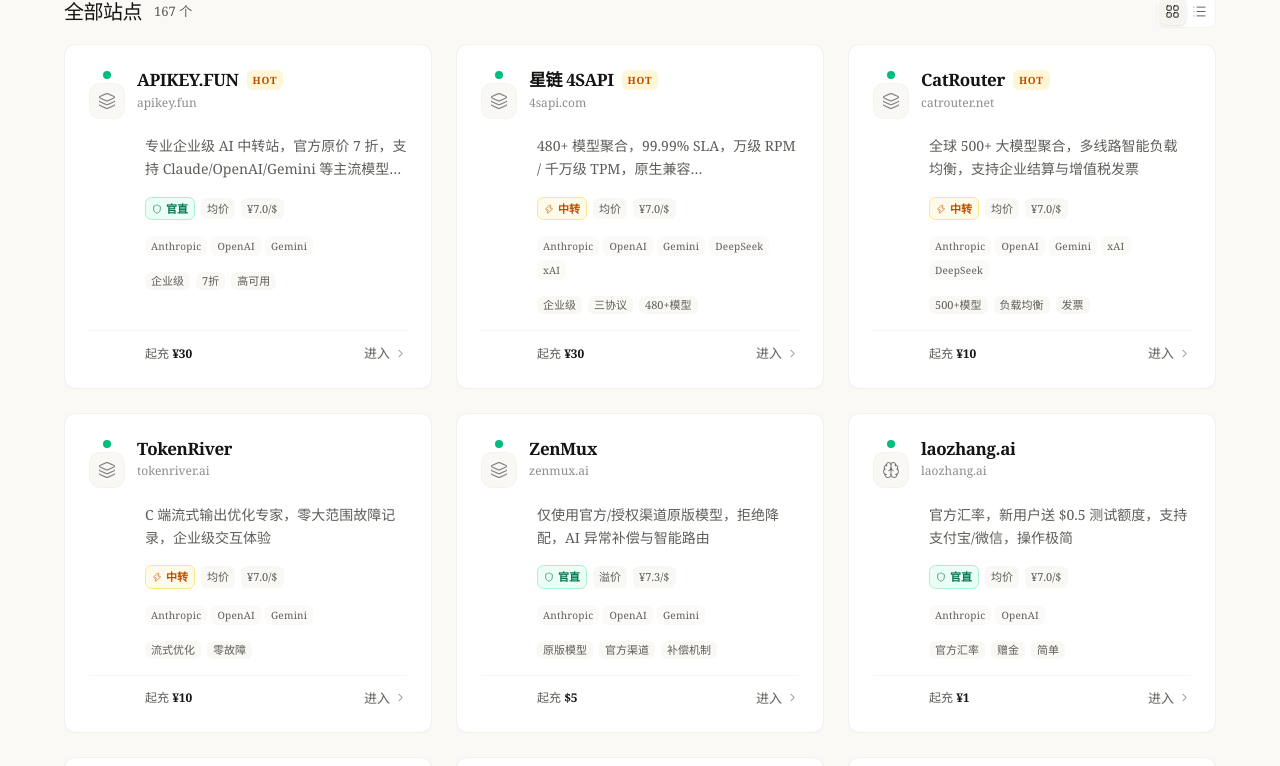
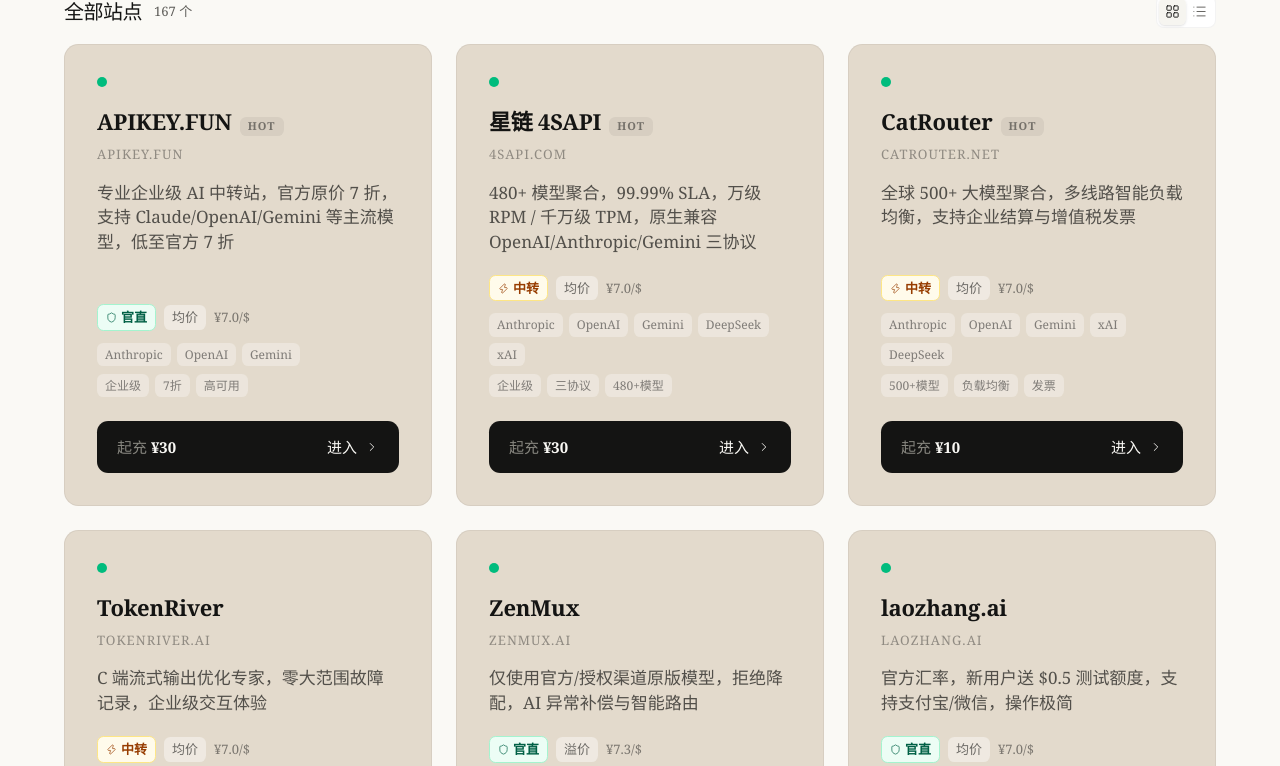
Before and after one commit to aj5364351-spec/api-nexus, a Next.js app: page / in a window 1280 px wide. Shown: the part 1171-1937 px from the top of the page. Built offline with nearby package versions, Linux system fonts and the light colour scheme.

Commit message:
Anthropic cards: oat bg, 24px sans title, 18px serif desc, dark CTA bar, sliding tab indicator

```diff
--- a/src/components/station-card.tsx
+++ b/src/components/station-card.tsx
@@ -7,27 +7,20 @@
   style?: React.CSSProperties;
 }
 
-// ─── 模型图标映射 ───
 const modelIcons: Record<ModelCategory, typeof Brain> = {
-  Claude: Brain,
-  GPT: Sparkles,
-  Gemini: Star,
-  DeepSeek: Cpu,
-  "国产": Flag,
-  "多模型": Layers,
+  Claude: Brain, GPT: Sparkles, Gemini: Star, DeepSeek: Cpu,
+  "国产": Flag, "多模型": Layers,
 };
 
-// ─── 渠道类型配置 ───
 const channelMeta: Record<ChannelType, { icon: typeof Zap; label: string; className: string }> = {
-  "官直": { icon: Shield, label: "官直", className: "bg-emerald-50 text-emerald-700 border-emerald-200 dark:bg-emerald-950/30 dark:text-emerald-400 dark:border-emerald-800/50" },
-  "中转": { icon: Zap, label: "中转", className: "bg-amber-50 text-amber-700 border-amber-200 dark:bg-amber-950/30 dark:text-amber-400 dark:border-amber-800/50" },
-  "逆向": { icon: Wrench, label: "逆向", className: "bg-red-50 text-red-600 border-red-200 dark:bg-red-950/30 dark:text-red-400 dark:border-red-800/50" },
-  "开源": { icon: LinkIcon, label: "开源", className: "bg-blue-50 text-blue-700 border-blue-200 dark:bg-blue-950/30 dark:text-blue-400 dark:border-blue-800/50" },
-  "拼车": { icon: LinkIcon, label: "拼车", className: "bg-violet-50 text-violet-700 border-violet-200 dark:bg-violet-950/30 dark:text-violet-400 dark:border-violet-800/50" },
+  "官直": { icon: Shield, label: "官直", className: "bg-emerald-50 text-emerald-800 border-emerald-200 dark:bg-emerald-950/40 dark:text-emerald-400 dark:border-emerald-800/40" },
+  "中转": { icon: Zap, label: "中转", className: "bg-amber-50 text-amber-800 border-amber-200 dark:bg-amber-950/40 dark:text-amber-400 dark:border-amber-800/40" },
+  "逆向": { icon: Wrench, label: "逆向", className: "bg-red-50 text-red-700 border-red-200 dark:bg-red-950/40 dark:text-red-400 dark:border-red-800/40" },
+  "开源": { icon: LinkIcon, label: "开源", className: "bg-blue-50 text-blue-800 border-blue-200 dark:bg-blue-950/40 dark:text-blue-400 dark:border-blue-800/40" },
+  "拼车": { icon: LinkIcon, label: "拼车", className: "bg-violet-50 text-violet-800 border-violet-200 dark:bg-violet-950/40 dark:text-violet-400 dark:border-violet-800/40" },
   "未知": { icon: Zap, label: "未知", className: "bg-muted text-muted-foreground border-muted-foreground/10" },
 };
 
-// ─── 状态点颜色 ───
 const statusDotColor: Record<string, string> = {
   verified: "bg-emerald-500",
   timeout: "bg-amber-500",
@@ -45,189 +38,148 @@
   const isApiNav = station.category === "apinav";
   const dotColor = statusDotColor[station.urlStatus] || statusDotColor.unchecked;
 
-  // ─── 列表模式 ───
+  // Anthropic-inspired card: oat bg, serif description, dark CTA
   if (layout === "list") {
     return (
-      <a
-        href={station.url}
-        target="_blank"
-        rel="noopener noreferrer"
-        className="shadow-card group flex items-center gap-4 rounded-xl bg-card px-6 py-5 no-underline transition-all duration-200"
-        style={style}
+      <a href={station.url} target="_blank" rel="noopener noreferrer"
+        className="shadow-card group flex items-center gap-5 rounded-2xl px-8 py-6 no-underline transition-all duration-200"
+        style={{ ...style, backgroundColor: '#e3dacc' }}
       >
-        {/* Status dot */}
-        <div className={`shrink-0 h-2 w-2 rounded-full ${dotColor}`} />
-
-        {/* Model icon */}
+        <div className={`shrink-0 h-2.5 w-2.5 rounded-full ${dotColor}`} />
         {ModelIcon && (
-          <div className="shrink-0 flex h-9 w-9 items-center justify-center rounded-xl bg-muted/40 border border-foreground/[0.02]">
-            <ModelIcon size={18} strokeWidth={1.5} className="text-foreground/50" />
+          <div className="shrink-0 flex h-10 w-10 items-center justify-center rounded-xl bg-white/50">
+            <ModelIcon size={20} strokeWidth={1.5} className="text-foreground/60" />
           </div>
         )}
-
-        {/* Content */}
-        <div className="flex flex-col min-w-0 flex-1 gap-0.5">
-          <div className="flex items-center gap-2">
-            <h3 className="truncate font-[family-name:var(--font-heading)] text-[16px] font-semibold leading-tight tracking-tight text-card-foreground">
+        <div className="flex flex-col min-w-0 flex-1 gap-1">
+          <h3 className="truncate font-sans text-[20px] font-semibold leading-[1.3] text-foreground">
             {station.name}
           </h3>
-            {station.featured && (
-              <span className="shrink-0 rounded-md bg-amber-100/70 px-1.5 py-0.5 text-[10px] font-semibold tracking-[0.08em] uppercase text-amber-700">
-                Hot
-              </span>
-            )}
-          </div>
-          <p className="line-clamp-1 text-[13px] leading-relaxed text-muted-foreground font-normal">
+          <p className="line-clamp-1 text-[17px] leading-[1.45] text-foreground/70 font-normal" style={{ fontFamily: "Georgia, 'Times New Roman', serif" }}>
             {station.description}
           </p>
         </div>
-
-        {/* Right meta */}
-        <div className="shrink-0 flex items-center gap-2">
+        <div className="shrink-0 flex items-center gap-3">
           {ch && (
-            <span className={`inline-flex items-center gap-1 rounded-md border px-1.5 py-0.5 text-[11px] font-semibold ${ch.className}`}>
-              {ChannelIcon && <ChannelIcon size={10} strokeWidth={1.5} />}
-              {ch.label}
-            </span>
-          )}
-          {station.pricingTier && (
-            <span className="text-[11px] font-medium text-muted-foreground">
-              {station.pricingTier}
+            <span className={`inline-flex items-center gap-1 rounded-md border px-2 py-1 text-[13px] font-semibold ${ch.className}`}>
+              {ChannelIcon && <ChannelIcon size={11} strokeWidth={1.5} />}{ch.label}
             </span>
           )}
           {station.minDeposit && (
-            <span className="text-[12px] font-medium text-foreground tabular-nums">
+            <span className="inline-flex items-center gap-1 rounded-lg px-3 py-1.5 text-[14px] font-medium font-sans" style={{ backgroundColor: '#141413', color: '#faf9f5' }}>
               {station.minDeposit}
+              <ChevronRight size={13} strokeWidth={1.5} />
             </span>
           )}
-          <span className="inline-flex items-center gap-1 text-[12px] font-medium text-muted-foreground transition-colors group-hover:text-foreground ml-2">
-            {isOpenSource ? "GitHub" : isApiNav ? "查看" : "进入"}
-            {isApiNav ? <ExternalLink size={12} strokeWidth={1.5} /> : <ChevronRight size={12} strokeWidth={1.5} className="transition-transform group-hover:translate-x-0.5" />}
-          </span>
         </div>
       </a>
     );
   }
 
-  // ─── 网格模式 (默认) ───
+  // Grid card
   return (
-    <a
-      href={station.url}
-      target="_blank"
-      rel="noopener noreferrer"
-      className="shadow-card group relative flex flex-col gap-4 rounded-xl bg-card p-6 no-underline transition-all duration-200"
-      style={style}
+    <a href={station.url} target="_blank" rel="noopener noreferrer"
+      className="shadow-card group relative flex flex-col rounded-2xl p-8 no-underline transition-all duration-200"
+      style={{ ...style, backgroundColor: '#e3dacc' }}
     >
-      {/* ── 右上角状态徽章 ── */}
-      <div className="absolute top-4 right-4 flex items-center gap-1.5">
+      {/* Status badges — top right */}
+      <div className="absolute top-6 right-6 flex items-center gap-2">
         {isDead && (
-          <span className="inline-flex items-center gap-1 rounded-md bg-red-50 px-1.5 py-0.5 text-[10px] font-semibold text-red-500 dark:bg-red-950/30 dark:text-red-400">
-            <AlertCircle size={9} /> 失效
+          <span className="inline-flex items-center gap-1 rounded-md bg-red-100/70 px-2 py-0.5 text-[11px] font-semibold text-red-600 font-sans">
+            <AlertCircle size={10} /> Dead
           </span>
         )}
         {isTimeout && (
-          <span className="inline-flex items-center gap-1 rounded-md bg-amber-50 px-1.5 py-0.5 text-[10px] font-semibold text-amber-500 dark:bg-amber-950/30 dark:text-amber-400">
-            <Clock size={9} /> 需代理
+          <span className="inline-flex items-center gap-1 rounded-md bg-amber-100/70 px-2 py-0.5 text-[11px] font-semibold text-amber-600 font-sans">
+            <Clock size={10} /> Proxy
           </span>
         )}
       </div>
 
-      {/* ── 顶部: 状态点 + 模型图标 + 标题 ── */}
-      <div className="flex items-start gap-3 pr-14">
-        {/* Status dot + Model icon */}
-        <div className="shrink-0 mt-0.5 flex flex-col items-center gap-1">
-          <div className={`h-2 w-2 rounded-full ${dotColor}`} />
-          {ModelIcon && (
-            <div className="flex h-9 w-9 items-center justify-center rounded-xl bg-muted/40 border border-foreground/[0.02]">
-              <ModelIcon size={18} strokeWidth={1.5} className="text-foreground/50" />
-            </div>
-          )}
-        </div>
+      {/* Status dot */}
+      <div className={`h-2.5 w-2.5 rounded-full ${dotColor} mb-5`} />
 
-        <div className="flex flex-col gap-0.5 min-w-0 flex-1">
-          {/* Name + featured badge */}
-          <div className="flex items-center gap-2 flex-wrap">
-            <h3 className="truncate font-[family-name:var(--font-heading)] text-[17px] font-semibold leading-tight tracking-tight text-card-foreground">
+      {/* Card title — Anthropic style: Arial, 24px, 600 */}
+      <h3 className="font-sans text-[22px] font-semibold leading-[1.3] text-foreground tracking-[-0.01em]">
         {station.name}
-            </h3>
         {station.featured && (
-              <span className="shrink-0 rounded-md bg-amber-100/70 px-1.5 py-0.5 text-[10px] font-semibold tracking-[0.08em] uppercase text-amber-700 dark:bg-amber-950/40 dark:text-amber-400">
+          <span className="ml-2 inline-flex rounded-md bg-foreground/[0.06] px-2 py-0.5 text-[11px] font-semibold tracking-[0.1em] uppercase font-sans text-foreground/50">
             Hot
           </span>
         )}
-          </div>
+      </h3>
 
-          {/* URL */}
+      {/* URL — mono label like DATE/CATEGORY */}
       {!isOpenSource && !isApiNav && (
-            <span className="truncate text-[12px] font-normal text-muted-foreground/70 font-mono">
-              {station.url.replace(/^https?:\/\//, "")}
+        <span className="mt-2 font-sans text-[13px] font-medium uppercase tracking-[0.08em] text-foreground/40">
+          {station.url.replace(/^https?:\/\//, "").replace(/\/.*/, "")}
         </span>
       )}
-        </div>
-      </div>
 
-      {/* Description */}
-      <p className="line-clamp-2 text-[14px] leading-relaxed text-muted-foreground font-normal pl-[calc(2.25rem+0.75rem+0.5rem)]">
+      {/* Description — Anthropic style: Georgia serif, 18px, 400 */}
+      <p className="mt-4 text-[17px] leading-[1.45] text-foreground/70 font-normal flex-1"
+        style={{ fontFamily: "Georgia, 'Times New Roman', serif" }}>
         {station.description}
       </p>
 
-      {/* ── Meta row: channel + price + exchange ── */}
-      <div className="flex flex-wrap items-center gap-1.5 pl-[calc(2.25rem+0.75rem+0.5rem)]">
+      {/* Channel + pricing badges */}
+      <div className="mt-5 flex flex-wrap items-center gap-2">
         {ch && (
-          <span className={`inline-flex items-center gap-1 rounded-md border px-1.5 py-0.5 text-[11px] font-semibold ${ch.className}`}>
-            {ChannelIcon && <ChannelIcon size={10} strokeWidth={1.5} />}
-            {ch.label}
+          <span className={`inline-flex items-center gap-1 rounded-md border px-2 py-0.5 text-[13px] font-semibold font-sans ${ch.className}`}>
+            {ChannelIcon && <ChannelIcon size={11} strokeWidth={1.5} />}{ch.label}
           </span>
         )}
         {station.pricingTier && (
-          <span className="inline-flex items-center rounded-md bg-muted/40 px-1.5 py-0.5 text-[11px] font-medium text-muted-foreground">
+          <span className="inline-flex items-center rounded-md bg-white/40 px-2 py-0.5 text-[13px] font-medium font-sans text-foreground/60">
             {station.pricingTier}
           </span>
         )}
         {station.exchangeRate && (
-          <span className="inline-flex items-center rounded-md bg-muted/40 px-1.5 py-0.5 text-[11px] font-medium text-muted-foreground font-mono tabular-nums">
+          <span className="inline-flex items-center font-sans text-[13px] font-medium text-foreground/50 tabular-nums">
             {station.exchangeRate}
           </span>
         )}
         {(station.paymentCategory === "订阅" || (station.paymentCategory === "免费" && station.pricingTier !== "免费")) && (
-          <span className="inline-flex items-center rounded-md bg-violet-50/80 px-1.5 py-0.5 text-[11px] font-semibold text-violet-700 border border-violet-200/60 dark:bg-violet-950/20 dark:text-violet-400 dark:border-violet-800/30">
+          <span className="inline-flex items-center rounded-md bg-violet-50/80 px-2 py-0.5 text-[13px] font-semibold font-sans text-violet-700 border border-violet-200/60">
             {station.paymentCategory === "订阅" ? "订阅制" : "免费"}
           </span>
         )}
       </div>
 
-      {/* ── Model tags ── */}
+      {/* Model tags */}
       {station.models && station.models.length > 0 && (
-        <div className="flex flex-wrap gap-1 pl-[calc(2.25rem+0.75rem+0.5rem)]">
+        <div className="mt-3 flex flex-wrap gap-1.5">
           {station.models.map((m) => (
-            <span key={m} className="inline-flex items-center rounded-md bg-muted/30 px-1.5 py-0.5 text-[10px] font-medium tracking-wide text-muted-foreground">
+            <span key={m} className="inline-flex items-center rounded-md bg-white/30 px-2 py-0.5 text-[12px] font-medium font-sans text-foreground/50">
               {m}
             </span>
           ))}
         </div>
       )}
 
-      {/* ── Tags ── */}
-      <div className="flex flex-wrap gap-1.5 pl-[calc(2.25rem+0.75rem+0.5rem)]">
+      {/* Tags */}
+      <div className="mt-2 flex flex-wrap gap-1.5">
         {station.tags.slice(0, 3).map((tag) => (
-          <span key={tag} className="inline-flex items-center rounded-md bg-muted/40 px-1.5 py-0 text-[11px] font-normal text-muted-foreground">
+          <span key={tag} className="inline-flex items-center rounded-md bg-white/30 px-2 py-0.5 text-[12px] font-normal font-sans text-foreground/50">
             {tag}
           </span>
         ))}
       </div>
 
-      {/* ── Footer ── */}
-      <div className="mt-auto flex items-center justify-between border-t border-foreground/[0.04] pt-3 pl-[calc(2.25rem+0.75rem+0.5rem)]">
+      {/* CTA bar — dark like "Read announcement" */}
+      <div className="mt-6 flex items-center justify-between rounded-xl px-5 py-3.5"
+        style={{ backgroundColor: '#141413' }}>
         {station.minDeposit ? (
-          <span className="text-[12px] font-normal text-muted-foreground">
-            起充 <span className="font-semibold text-foreground tabular-nums">{station.minDeposit}</span>
+          <span className="font-sans text-[15px] font-medium tabular-nums" style={{ color: '#87867f' }}>
+            起充 <span style={{ color: '#faf9f5' }} className="font-semibold">{station.minDeposit}</span>
           </span>
         ) : (
           <span />
         )}
-        <span className="inline-flex items-center gap-1 text-[13px] font-medium text-muted-foreground transition-colors group-hover:text-foreground">
+        <span className="inline-flex items-center gap-2 font-sans text-[15px] font-medium transition-colors group-hover:opacity-80"
+          style={{ color: '#faf9f5' }}>
           {isOpenSource ? "GitHub" : isApiNav ? "在 ApiNav 查看" : "进入"}
-          {isApiNav ? <ExternalLink size={12} strokeWidth={1.5} /> : <ChevronRight size={13} strokeWidth={1.5} className="transition-transform group-hover:translate-x-0.5" />}
+          {isApiNav ? <ExternalLink size={14} strokeWidth={1.5} /> : <ChevronRight size={14} strokeWidth={1.5} />}
         </span>
       </div>
     </a>
```
Also changed, not shown: src/components/filter-bar.tsx (+38 -2 lines). Lines whose indentation alone changed are shown as unchanged.
